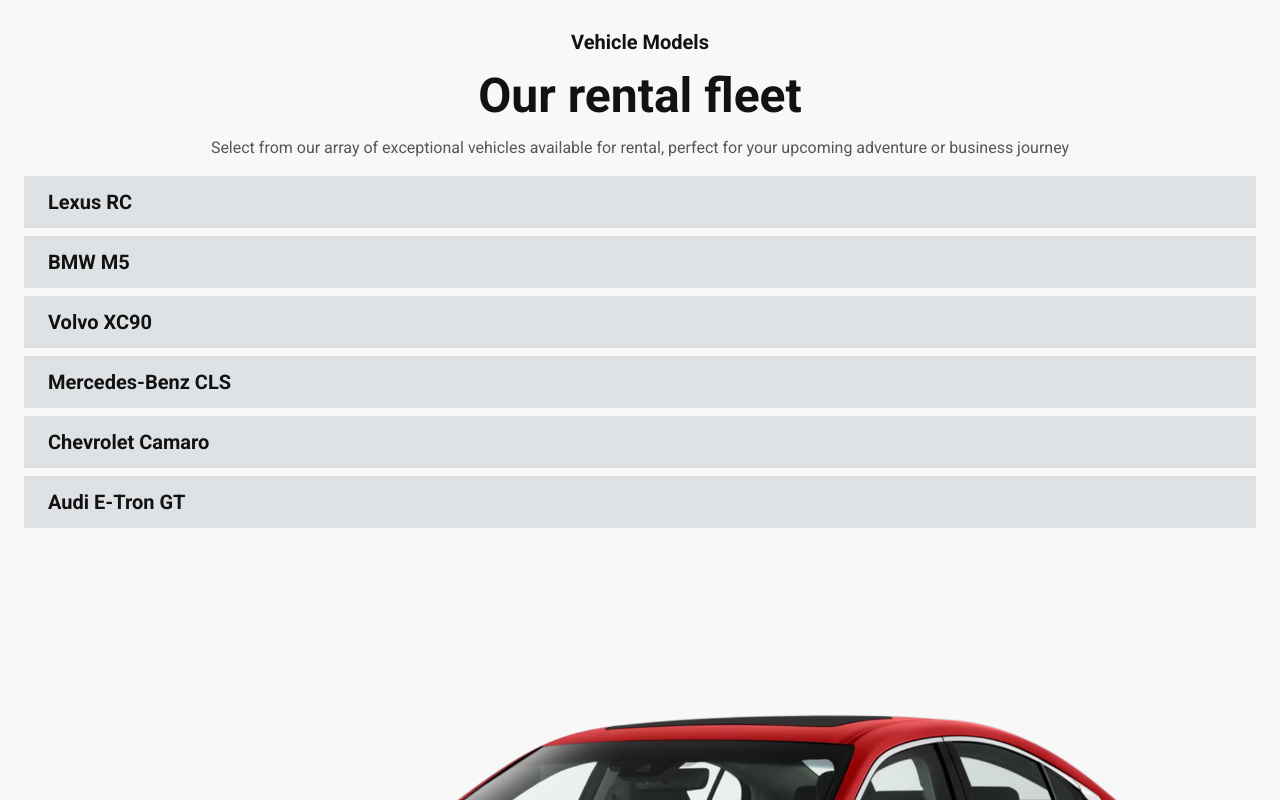
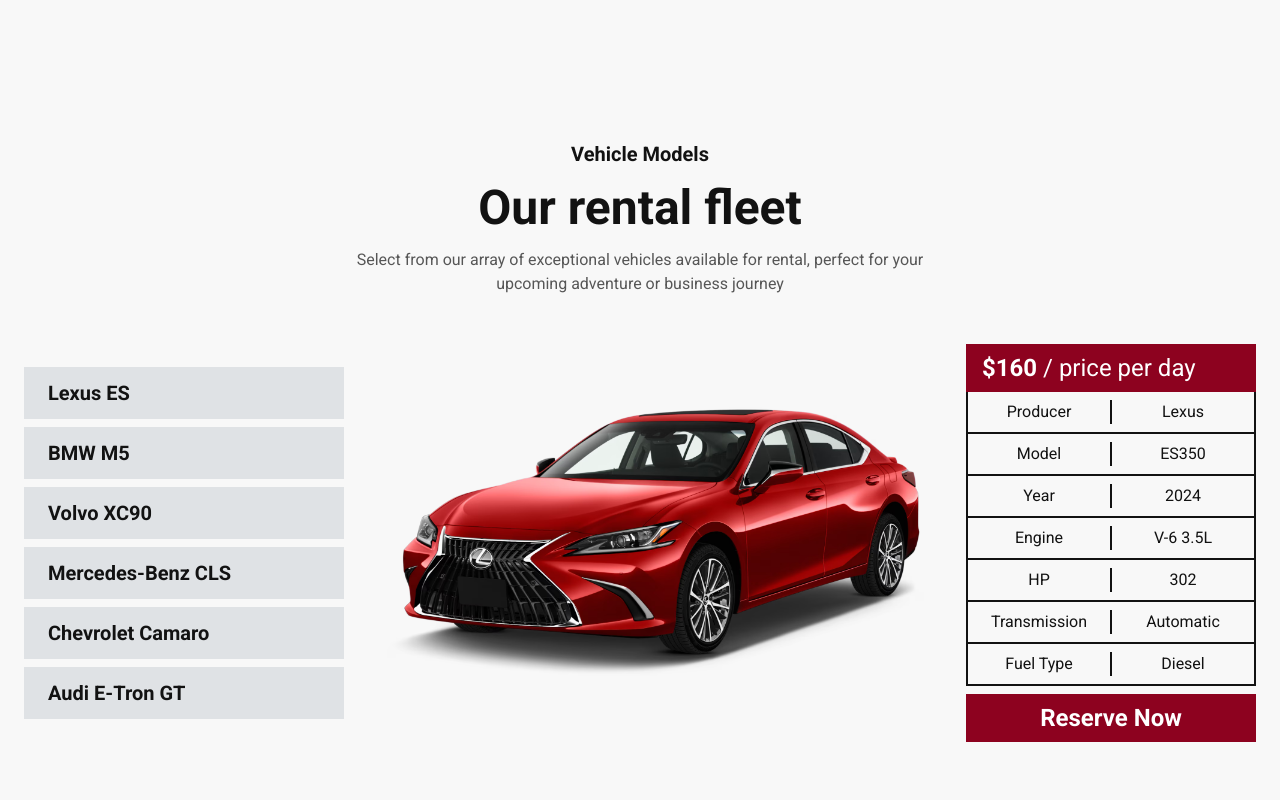
Before and after one commit to AlexMagargiu/Car-Rentals, a React (Vite) app: page /home in a window 1280 px wide. Shown: the part 1840-2640 px from the top of the page. Built offline with nearby package versions, Linux system fonts and the light colour scheme.

Commit message:
Basic desktop styling for Car Models component

```diff
--- a/src/components/CarModels-Components/CarStats.jsx
+++ b/src/components/CarModels-Components/CarStats.jsx
@@ -10,7 +10,7 @@
         <CarStatsLine text="Producer" information={props.brand} />
         <CarStatsLine text="Model" information={props.model} />
         <CarStatsLine text="Year" information={props.year} />
-        <CarStatsLine text="Doors" information={props.doors} />
+        <CarStatsLine text="Engine" information={props.engine} />
         <CarStatsLine text="HP" information={props.hp} />
         <CarStatsLine text="Transmission" information={props.transmission} />
         <CarStatsLine text="Fuel Type" information={props.fuel} />
--- a/src/components/CarModels-Components/CarStatsLine.jsx
+++ b/src/components/CarModels-Components/CarStatsLine.jsx
@@ -1,9 +1,9 @@
 export default function CarStatsLine(props) {
   return (
     <div className="flex justify-between text-center border-b-2 border-primary_text">
-      <p className="w-28 border-l-2 border-primary_text py-2">{props.text}</p>
+      <p className="w-36 border-l-2 border-primary_text py-2">{props.text}</p>
       <div className="border-r-2 border-primary_text h-6 self-center"></div>
-      <p className="w-28 border-r-2 border-primary_text py-2">
+      <p className="w-36 border-r-2 border-primary_text py-2">
         {props.information}
       </p>
     </div>
--- a/src/components/CarModels.jsx
+++ b/src/components/CarModels.jsx
@@ -1,4 +1,4 @@
-import rc from "../assets/lexusrc.png";
+import es from "../assets/lexuses.png";
 import m5 from "../assets/bmwm5.png";
 import xc90 from "../assets/volvoxc90.png";
 import cls from "../assets/mercedescls.png";
@@ -9,7 +9,7 @@
 
 export default function CarModels() {
   const [buttonClicked, setButtonClicked] = useState({
-    rc: true,
+    es: true,
     m5: false,
     xc90: false,
     cls: false,
@@ -19,7 +19,7 @@
 
   const onClickHandler = (order) => {
     const resetCar = {
-      rc: false,
+      es: false,
       m5: false,
       xc90: false,
       cls: false,
@@ -39,19 +39,21 @@
     fontWeight: "700",
     fontSize: "1.25rem",
     lineHeight: "1.75rem",
+    minWidth: "252px",
   };
 
   return (
-    <section className="flex flex-col items-center justify-center gap-4">
+    <section className="flex flex-col items-center justify-center gap-4 py-28">
       <h2 className="text-xl font-bold">Vehicle Models</h2>
       <h4 className="text-5xl font-bold text-center">Our rental fleet</h4>
-      <p className="text-center opacity-70">
+      <p className="text-center opacity-70 max-w-xl">
         Select from our array of exceptional vehicles available for rental,
         perfect for your upcoming adventure or business journey
       </p>
-      <div className="flex flex-col w-full gap-2 pb-12">
-        <button onClick={() => onClickHandler("rc")} style={buttonStyle}>
-          Lexus RC
+      <div className="flex flex-col items-center justify-center mt-8 w-full gap-0 lg:flex-row lg:justify-between lg:gap-4">
+        <div className="flex flex-col w-full gap-2 pb-12 md:w-80 lg:pb-0 lg:h-full">
+          <button onClick={() => onClickHandler("es")} style={buttonStyle}>
+            Lexus ES
           </button>
           <button onClick={() => onClickHandler("m5")} style={buttonStyle}>
             BMW M5
@@ -69,89 +71,92 @@
             Audi E-Tron GT
           </button>
         </div>
-      <div className="flex justify-center">
-        {buttonClicked.rc && <img src={rc} alt="Lexus RC photo" />}
+        <div className="flex justify-center md:max-w-2xl lg:max-w-xl">
+          {buttonClicked.es && <img src={es} alt="Lexus ES photo" />}
           {buttonClicked.m5 && <img src={m5} alt="BMW M5 photo" />}
           {buttonClicked.xc90 && <img src={xc90} alt="Volvo XC90 photo" />}
           {buttonClicked.cls && <img src={cls} alt="Mercedes-Benz CLS photo" />}
           {buttonClicked.camaro && (
             <img src={camaro} alt="Chevrolet Camaro photo" />
           )}
-        {buttonClicked.etron && <img src={etron} alt="Audi E-Tron GT photo" />}
+          {buttonClicked.etron && (
+            <img src={etron} alt="Audi E-Tron GT photo" />
+          )}
         </div>
         <div className="flex flex-col items-center justify-center">
-        {buttonClicked.rc && (
+          {buttonClicked.es && (
             <CarStats
-            price="$30"
+              price="$160"
               brand="Lexus"
-            model="RC"
-            year="2020"
-            doors="4/5"
-            hp="100"
-            transmission="manual"
-            fuel="gasoline"
+              model="ES350"
+              year="2024"
+              engine="V-6 3.5L"
+              hp="302"
+              transmission="Automatic"
+              fuel="Diesel"
             />
           )}
           {buttonClicked.m5 && (
             <CarStats
-            price="$30"
+              price="$140"
               brand="BMW"
               model="M5"
               year="2020"
-            doors="4/5"
-            hp="100"
-            transmission="manual"
-            fuel="gasoline"
+              engine="V8 Turbo 4.4L"
+              hp="600"
+              transmission="Automatic"
+              fuel="Diesel"
             />
           )}
           {buttonClicked.xc90 && (
             <CarStats
-            price="$30"
+              price="$100"
               brand="Volvo"
               model="XC90"
-            year="2020"
-            doors="4/5"
-            hp="100"
-            transmission="manual"
-            fuel="gasoline"
+              year="2022"
+              engine="4-Cyl Turbo 2.0L"
+              hp="250"
+              transmission="Automatic"
+              fuel="Diesel"
             />
           )}
           {buttonClicked.cls && (
             <CarStats
-            price="$30"
+              price="$120"
               brand="Mercedes-Benz"
               model="CLS"
-            year="2020"
-            doors="4/5"
-            hp="100"
-            transmission="manual"
-            fuel="gasoline"
+              year="2019"
+              engine="6-Cyl Turbo 3.0L"
+              hp="362"
+              transmission="Automatic"
+              fuel="Diesel"
             />
           )}
           {buttonClicked.camaro && (
             <CarStats
-            price="$30"
+              price="$170"
               brand="Chevrolet"
               model="Camaro"
-            year="2020"
-            doors="4/5"
-            hp="100"
-            transmission="manual"
-            fuel="gasoline"
+              year="2021"
+              engine="4-Cyl Turbo 2.0L"
+              hp="275"
+              transmission="Manual"
+              fuel="Diesel"
             />
           )}
           {buttonClicked.etron && (
             <CarStats
-            price="$30"
+              price="$220"
               brand="Audi"
               model="E-Tron GT"
-            year="2020"
-            doors="4/5"
-            hp="100"
-            transmission="manual"
-            fuel="gasoline"
+              year="2023"
+              engine="Dual Electric"
+              hp="522"
+              transmission="Automatic"
+              fuel="Electric"
             />
           )}
+        </div>
       </div>
     </section>
   );
--- a/src/components/Hero.jsx
+++ b/src/components/Hero.jsx
@@ -1,7 +1,7 @@
 import { FaRegClock } from "react-icons/fa";
 import { FaChevronRight } from "react-icons/fa";
 import heroBg from "../assets/herobg.png";
-import lexusrc from "../assets/lexusrc.png";
+import lexuses from "../assets/lexuses.png";
 
 export default function Hero() {
   return (
@@ -12,7 +12,7 @@
       ></img>
       <div className="flex flex-col items-center gap-4 z-40 lg:items-start relative w-full">
         <img
-          src={lexusrc}
+          src={lexuses}
           className="absolute right-0 z-[-1] top-[-1rem] invisible lg:visible w-[52.5%]"
         />
         <h4 className="text-2xl">Plan your trip now</h4>
```
Also changed, not shown: src/assets/lexuses.png (renamed from src/assets/lexusrc.png). Lines whose indentation alone changed are shown as unchanged.
